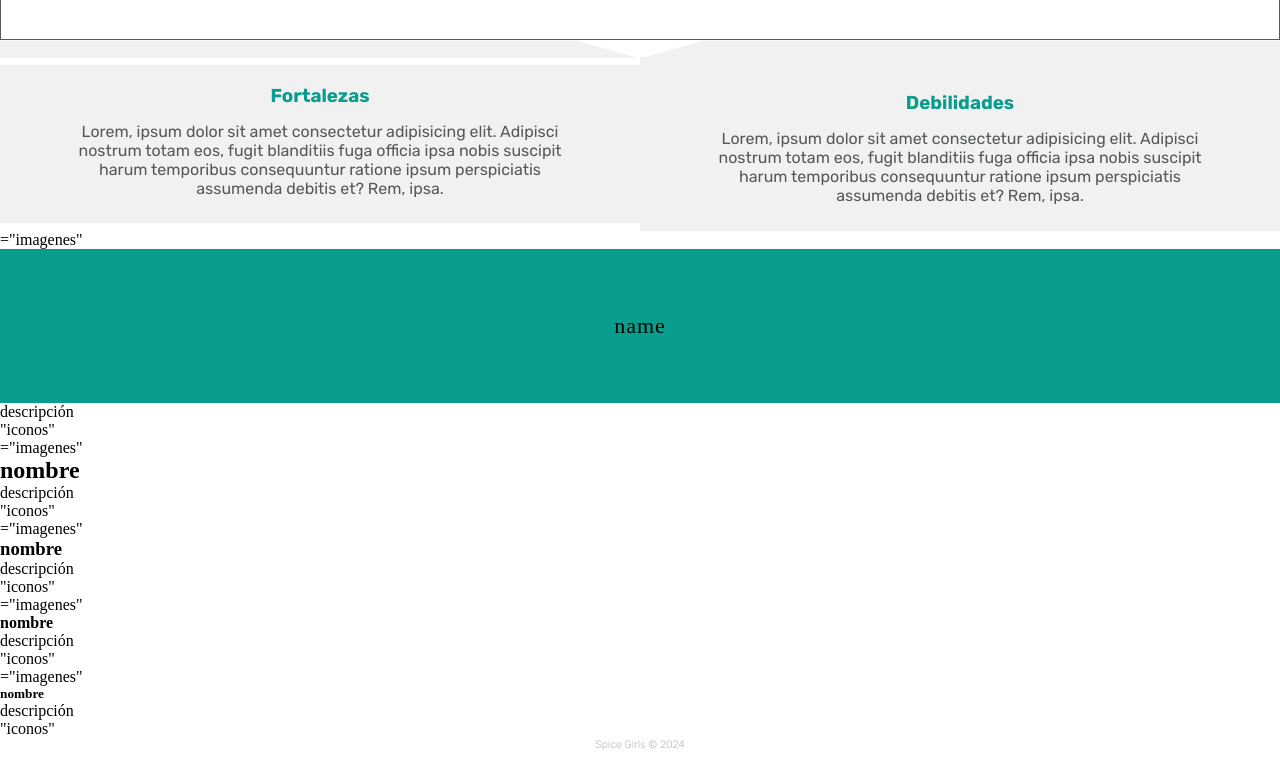
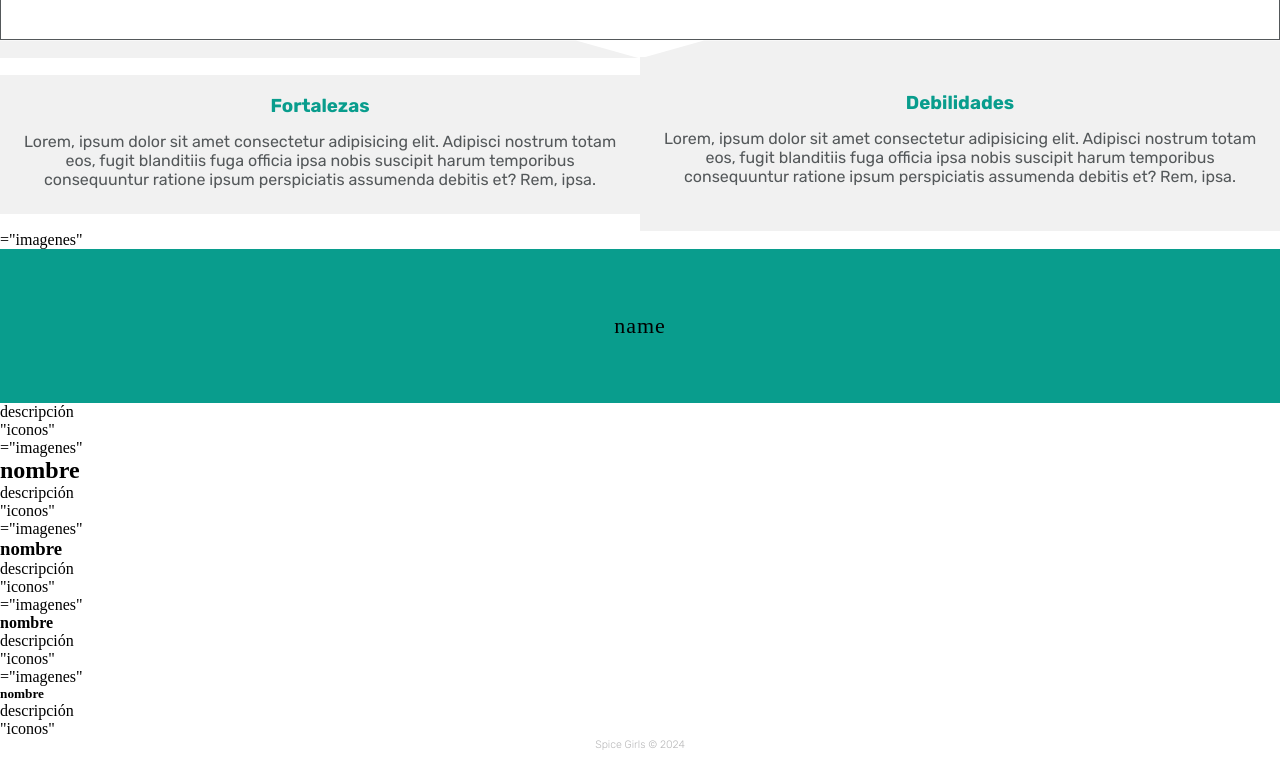
Before and after one commit to ellisoalgo/project-grupo-2, a website built with Vite: page src/index.html in a window 1280 px wide. Shown: the part 840-1610 px from the top of the page. Built offline with nearby package versions, Linux system fonts and the light colour scheme.

Commit message:
se corrige el padding de contenido

```diff
--- a/src/partials/fortdeb.html
+++ b/src/partials/fortdeb.html
@@ -5,7 +5,7 @@
 <section class="fortdeb">
   <div class="parte3">
     <h3 class="tituloFortalezas">Fortalezas</h3>
-    <p class="conte3">
+    <p class="contenidoFortalezas">
       Lorem, ipsum dolor sit amet consectetur adipisicing elit. Adipisci nostrum
       totam eos, fugit blanditiis fuga officia ipsa nobis suscipit harum
       temporibus consequuntur ratione ipsum perspiciatis assumenda debitis et?
@@ -14,7 +14,7 @@
   </div>
   <div class="parte3">
     <h3 class="tituloDebilidades">Debilidades</h3>
-    <p class="conte3">
+    <p class="contenidoDebilidades">
       Lorem, ipsum dolor sit amet consectetur adipisicing elit. Adipisci nostrum
       totam eos, fugit blanditiis fuga officia ipsa nobis suscipit harum
       temporibus consequuntur ratione ipsum perspiciatis assumenda debitis et?
--- a/src/scss/layout/_fortdeb.scss
+++ b/src/scss/layout/_fortdeb.scss
@@ -36,13 +36,19 @@
     padding: 35px 15px 15px 15px;
     background-color:#f1f1f1;
 }
-
-.conte3 {
+.contenidoFortalezas {
     color: #54585a;
     background-color: #f1f1f1;
-    padding: 0 5vw;
+    padding: 0 15px;
     padding-bottom: 2vw;
 }
+.contenidoDebilidades {
+    color: #54585a;
+    background-color: #f1f1f1;
+    padding: 0 15px;
+    padding-bottom: 45px;
+}
+
 
 @media all and (min-width: 768px) {
 
```
